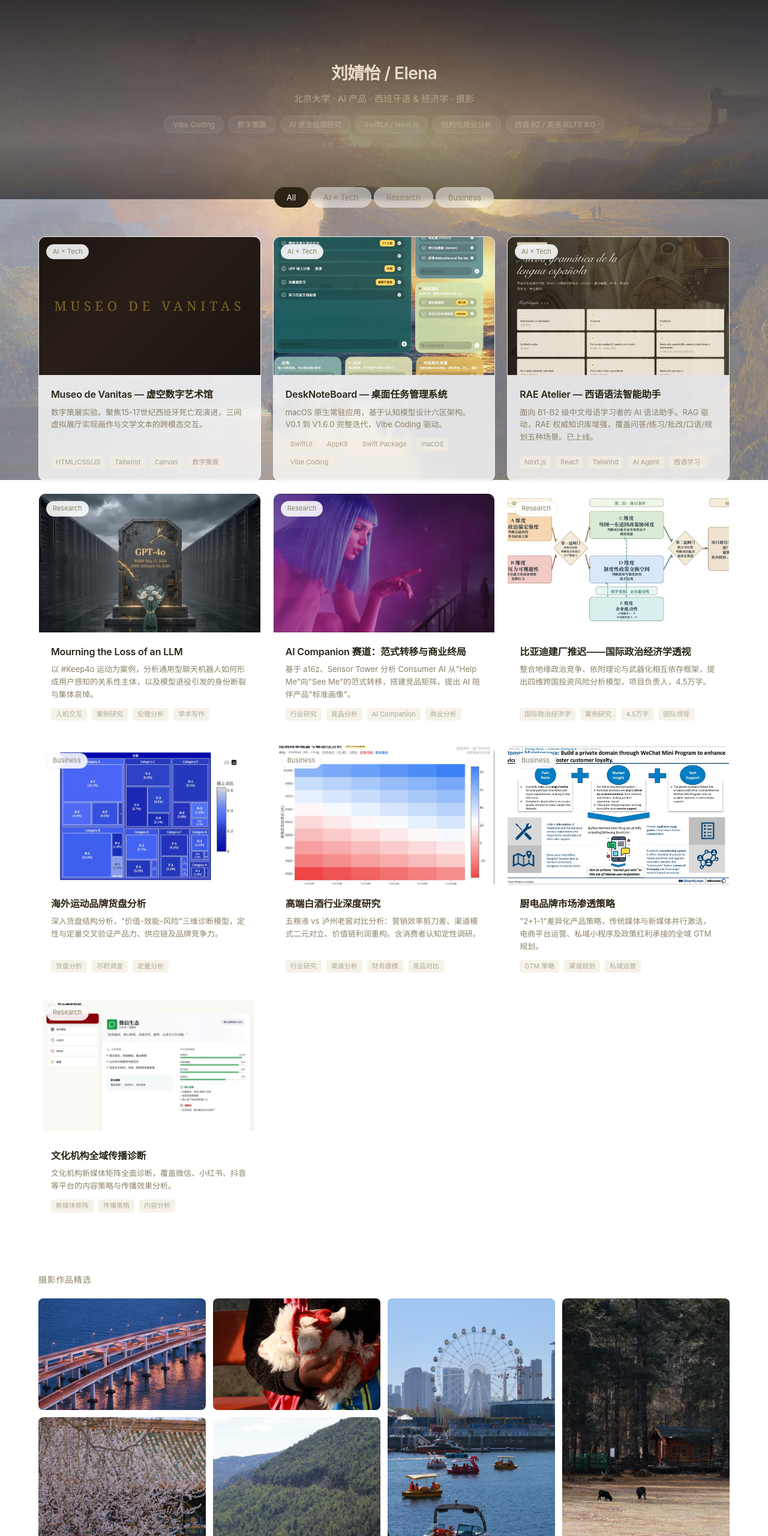
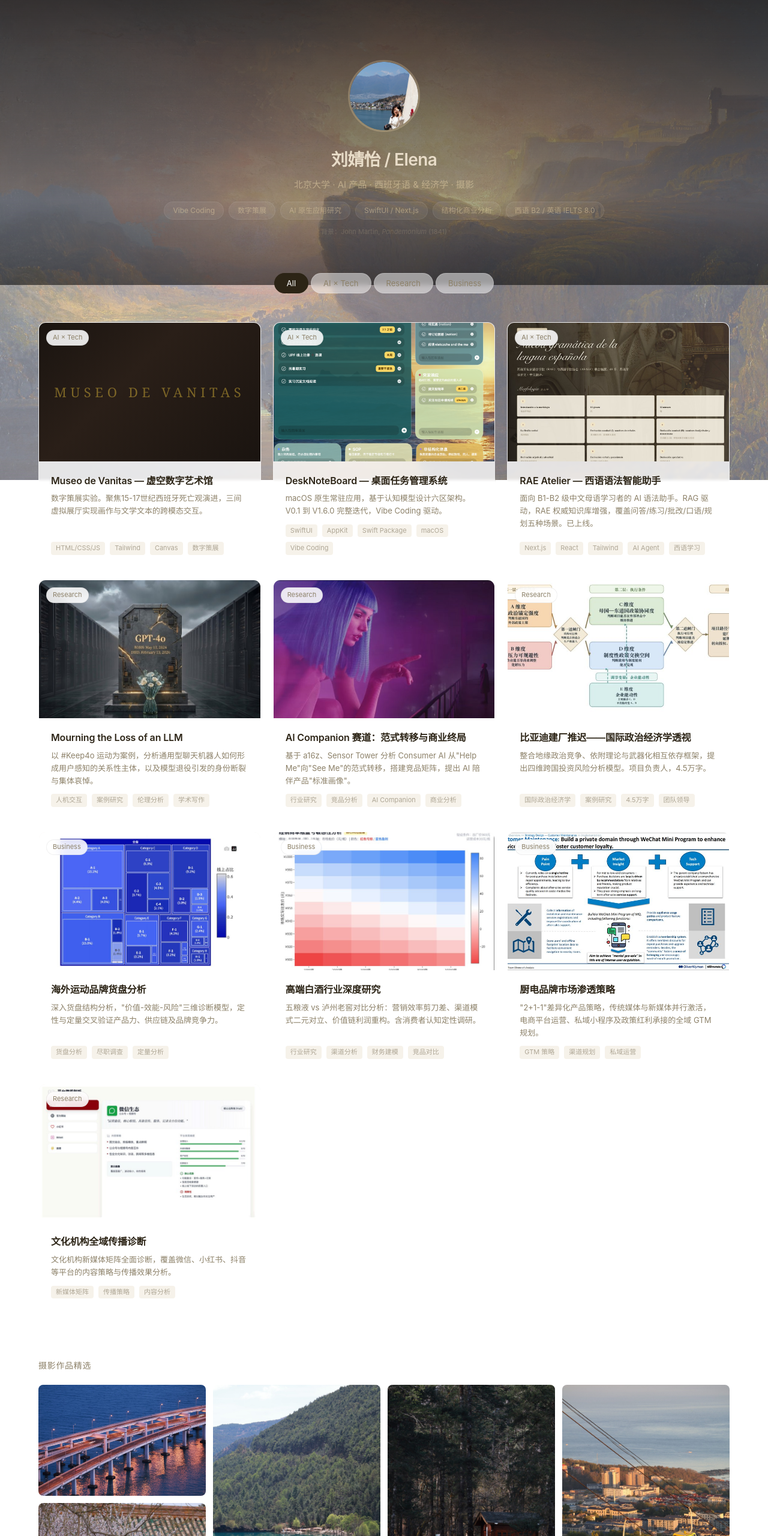
Before and after one commit to ElenaLiu-snow/ElenaLiu-snow.github.io, a plain HTML site: page index.html in a window 1280 px wide. Shown: the top 2560 px of the page at 60% size. Drawn offline with Linux system fonts and the light colour scheme.

Commit message:
Add profile photo + 7 new photos to gallery

```diff
--- a/index.html
+++ b/index.html
@@ -14,6 +14,7 @@
 /* Hero */
 .hero{position:relative;padding:100px 24px 80px;text-align:center;overflow:hidden;background:linear-gradient(180deg,rgba(0,0,0,.7) 0%,rgba(0,0,0,.35) 70%,rgba(0,0,0,.55) 100%)}
 .hero>*{position:relative;z-index:2}
+.hero .avatar{width:120px;height:120px;border-radius:50%;object-fit:cover;border:3px solid rgba(220,200,160,.3);margin-bottom:16px}
 .hero h1{font-size:28px;font-weight:600;letter-spacing:-.02em;color:#e8dcc8;margin-bottom:8px}
 .hero .subtitle{font-size:15px;color:rgba(220,200,160,.6);margin-bottom:16px}
 .hero .tags-row{display:flex;flex-wrap:wrap;gap:8px;justify-content:center}
@@ -91,6 +92,7 @@
 <body>
 
 <section class="hero">
+  <img class="avatar" src="profile.png" alt="刘婧怡">
   <h1>刘婧怡 / Elena</h1>
   <p class="subtitle">北京大学 · AI 产品 · 西班牙语 & 经济学 · 摄影</p>
   <div class="tags-row">
@@ -204,6 +206,8 @@
 
 // Photo strip
 const PHOTOS=['12801782658478','12811782658482','12821782658485','12831782658486','12841782658488','12851782658491','12861782658493','12871782658497','12881782658500','12891782658502'].map(n=>`photos/photo_${n}.jpg`);
+const NEW_PHOTOS=['new_05cb8e0717ec1cf830b482efa09cdc0b','new_4f6cabf126afa67fda57a1cc229e3ca1','new_6f979ae8dd8e71b873552448b8a71244','new_83fbe1ac42836c98148c378b0e882bc5','new_870974a2809ce81283bb24a27f9ce73f','new_ac28bd26246626af4c1d083b35bacfb2','new_ff0671937aed22fad15dcc28d63d3c50'].map(n=>`photos/${n}.jpg`);
+PHOTOS.push(...NEW_PHOTOS);
 PHOTOS.forEach(src=>{const img=document.createElement('img');img.src=src;img.alt='摄影作品';img.loading='lazy';img.onclick=e=>{e.stopPropagation();openLightbox(src)};img.onload=function(){if(this.naturalHeight>this.naturalWidth)this.classList.add('portrait')};document.getElementById('photo-strip').appendChild(img)});
 function openLightbox(s){document.getElementById('lightbox-img').src=s;document.getElementById('lightbox').classList.add('open')}
 function closeLightbox(){document.getElementById('lightbox').classList.remove('open')}
```
Also changed, not shown: photos/new_05cb8e0717ec1cf830b482efa09cdc0b.jpg (added), photos/new_4f6cabf126afa67fda57a1cc229e3ca1.jpg (added), photos/new_6f979ae8dd8e71b873552448b8a71244.jpg (added), photos/new_83fbe1ac42836c98148c378b0e882bc5.jpg (added), photos/new_870974a2809ce81283bb24a27f9ce73f.jpg (added), photos/new_ac28bd26246626af4c1d083b35bacfb2.jpg (added), photos/new_ff0671937aed22fad15dcc28d63d3c50.jpg (added), profile.png (added).
